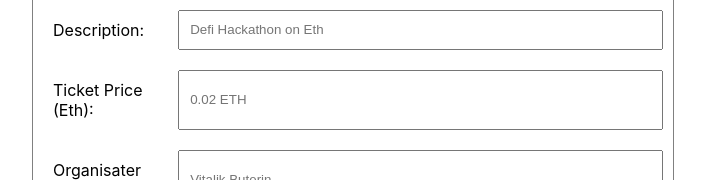
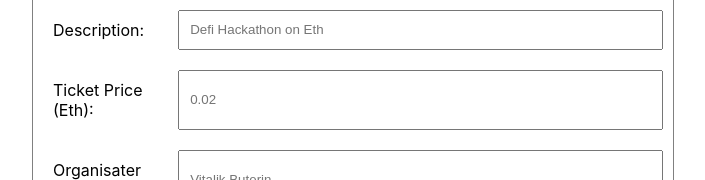
Before and after one commit to encode-g16/final-project-frontend, a React (Create React App) app: page /create-event in a window 1280 px wide. Shown: the part 293-473 px from the top of the page, without its empty margins (287-992 px from the left). Built offline with nearby package versions, Linux system fonts and the light colour scheme.

Commit message:
fixes number input on create event form

```diff
--- a/src/pages/CreateEvent.tsx
+++ b/src/pages/CreateEvent.tsx
@@ -7,7 +7,7 @@ type FormData = {
     time: string;
     location: string;
     description: string;
-    price:string;
+    price:number;
     organiser:string;
     file: File;
     checkbox: boolean;
@@ -57,7 +57,7 @@ export default function CreateEvent() {
                     {errors.description?.type === 'required' && <p className="error">Description is required</p>}
                     <div className="item-full-width">
                         <label>Ticket Price (Eth):</label>
-                        <input type="number" {...register("price",{ required: true })} placeholder="0.02 ETH"/>
+                        <input type="number" {...register("price",{ required: true })} placeholder="0.02" min="0" step=".01"/>
                     </div>
                     {errors.price?.type === 'required' && <p className="error">Price is required</p>}
                     <div className="item-full-width">
```
